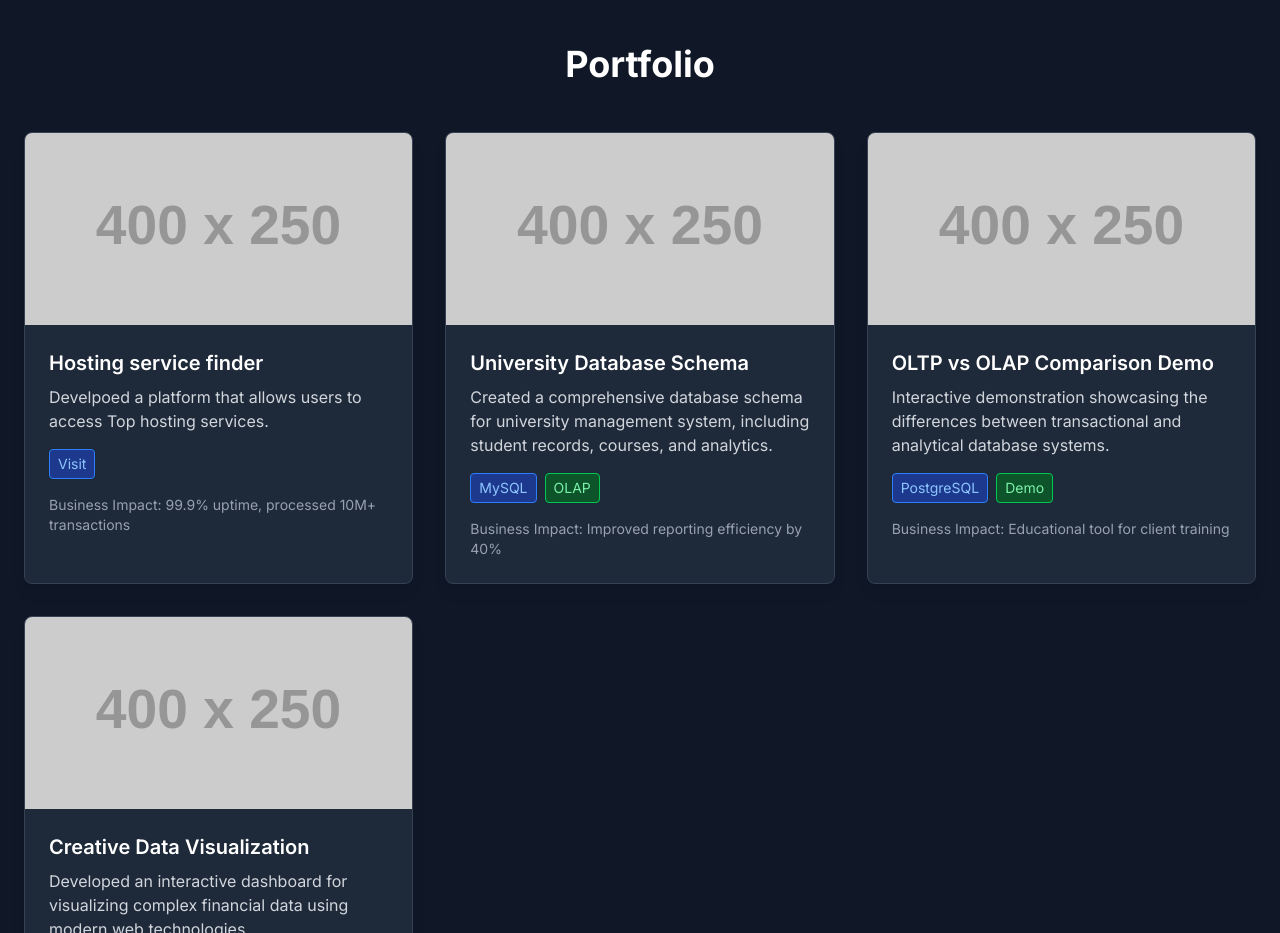
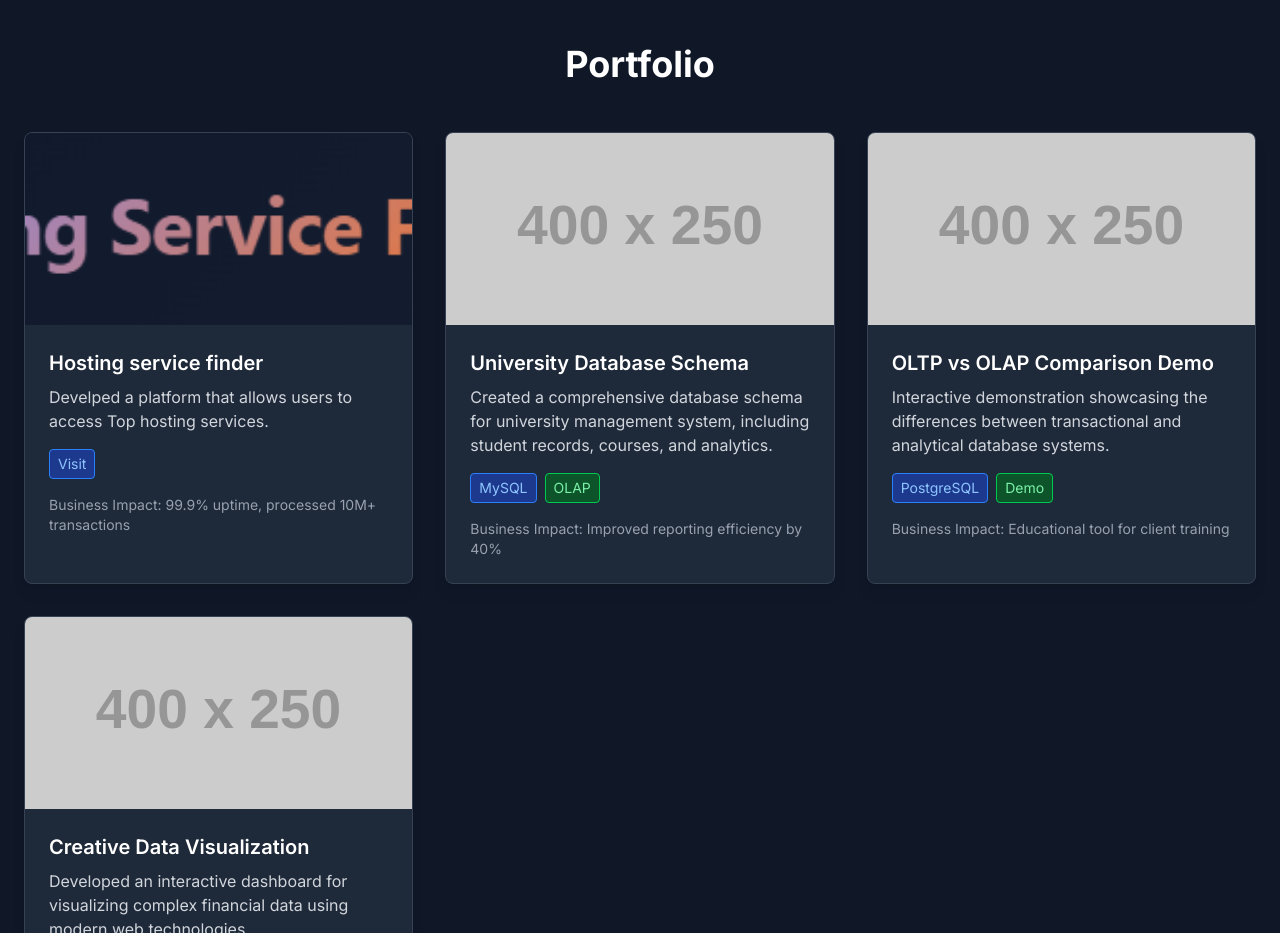
Before and after one commit to JOe-jo18/Freelance-website, a website: page index.html in a window 1280 px wide. Shown: the part 1360-2293 px from the top of the page. Drawn offline with Linux system fonts and the light colour scheme.

Commit message:
Update commit

```diff
--- a/index.html
+++ b/index.html
@@ -92,12 +92,12 @@
             <h2 class="text-4xl font-bold text-center mb-12 text-white">Portfolio</h2>
             <div class="grid grid-cols-1 md:grid-cols-2 lg:grid-cols-3 gap-8">
                 <div class="bg-gray-800 rounded-lg shadow-lg overflow-hidden border border-gray-700 hover:border-blue-500 transition">
-                    <img src="https://via.placeholder.com/400x250/2d3748/63b3ed?text=Payment+Gateway" alt="Payment Gateway Schema" class="w-full h-48 object-cover">
+                    <img src="asset/servicefinder.png" alt="Hosting Service Finder" class="w-full h-48 object-cover">
                     <div class="p-6">
                         <h3 class="text-xl font-semibold mb-2 text-white">Hosting service finder</h3>
-                        <p class="text-gray-300 mb-4">Develpoed a platform that allows users to access Top hosting services.</p>
+                        <p class="text-gray-300 mb-4">Develped a platform that allows users to access Top hosting services.</p>
                         <div class="flex flex-wrap gap-2 mb-4">
-                            <span class="bg-blue-900 text-blue-300 px-2 py-1 rounded text-sm border border-blue-500"><a href=" https://joe-jo18.github.io/hosting-service-finder/">Visit</a></span>
+                            <span class="bg-blue-900 text-blue-300 px-2 py-1 rounded text-sm border border-blue-500"><a href="https://hosting-service-finder.netlify.app">Visit</a></span>
                         </div>
                         <p class="text-sm text-gray-400">Business Impact: 99.9% uptime, processed 10M+ transactions</p>
                     </div>
```
Also changed, not shown: asset/servicefinder.png (added).
